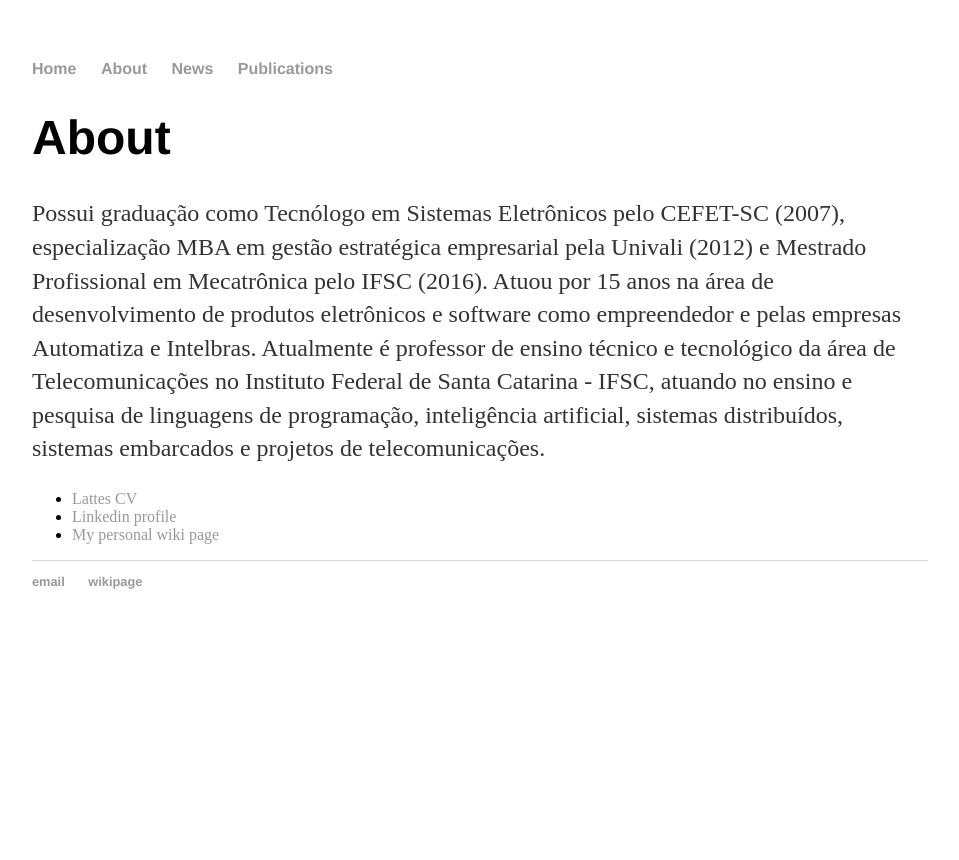
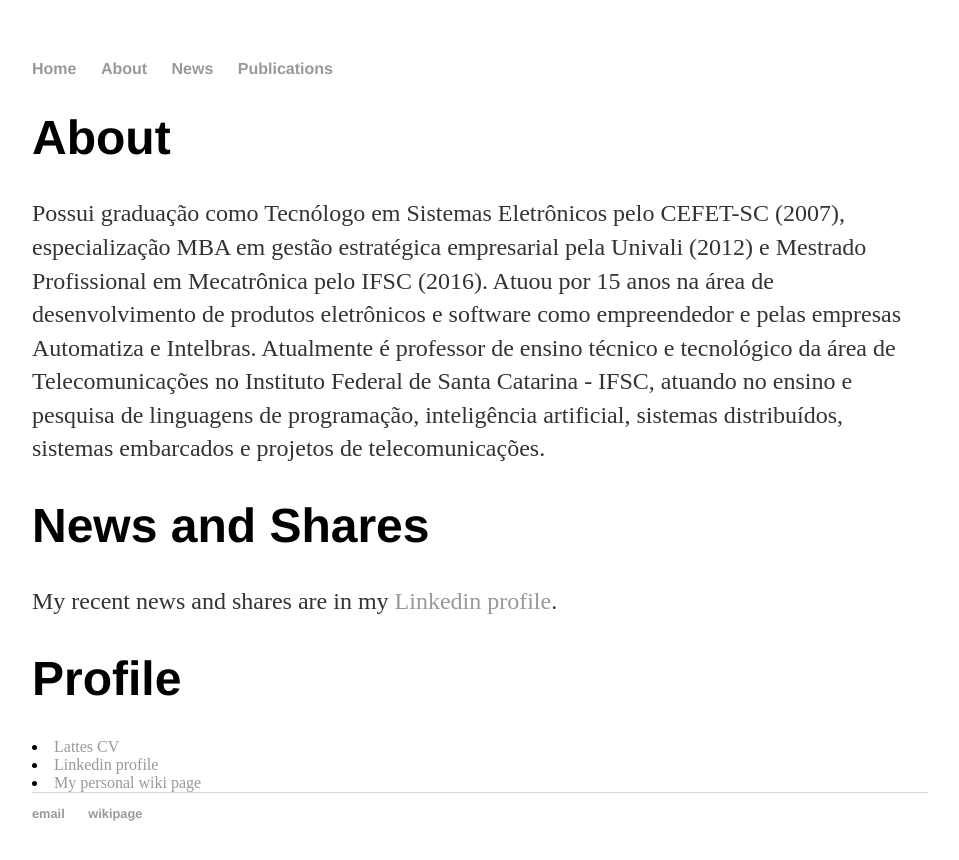
Before and after one commit to cleberjamaral/cleberjamaral.github.io, a Jekyll site: the page built from about/index.html, in a window 1280 px wide. Shown: the top 860 px of the page, without its empty margins (160-1119 px from the left). Built offline with Jekyll 4.4.1, drawn with Linux system fonts in a browser that asks for light colours.

Commit message:
Update index.html

```diff
--- a/about/index.html
+++ b/about/index.html
@@ -6,9 +6,11 @@ title: Cleber Jorge Amaral - about
 	<h1>About</h1>
 	<p>Possui graduação como Tecnólogo em Sistemas Eletrônicos pelo CEFET-SC (2007), especialização MBA em gestão estratégica empresarial pela Univali (2012) e Mestrado Profissional em Mecatrônica pelo IFSC (2016). Atuou por 15 anos na área de desenvolvimento de produtos eletrônicos e software como empreendedor e pelas empresas Automatiza e Intelbras. Atualmente é professor de ensino técnico e tecnológico da área de Telecomunicações no Instituto Federal de Santa Catarina - IFSC, atuando no ensino e pesquisa de linguagens de programação, inteligência artificial, sistemas distribuídos, sistemas embarcados e projetos de telecomunicações.</p>
 
-	<ul class="contacts">
-		<li><a href="http://lattes.cnpq.br/1527306876321584">Lattes CV</a></li>
-		<li><a href="https://br.linkedin.com/in/cleber-jorge-amaral-77827a10">Linkedin profile</a></li>
-		<li><a href="https://wiki.sj.ifsc.edu.br/wiki/index.php/Usu%C3%A1rio:Cleber.amaral">My personal wiki page</a></li>
-	</ul>
+	<h1>News and Shares</h1>
+	<p>My recent news and shares are in my <a href="https://www.linkedin.com/in/cleber-jorge-amaral-77827a10/detail/recent-activity/shares/">Linkedin profile</a>.</p>
+
+	<h1>Profile</h1>
+	<li><a href="http://lattes.cnpq.br/1527306876321584">Lattes CV</a></li>
+	<li><a href="https://br.linkedin.com/in/cleber-jorge-amaral-77827a10">Linkedin profile</a></li>
+	<li><a href="https://wiki.sj.ifsc.edu.br/wiki/index.php/Usu%C3%A1rio:Cleber.amaral">My personal wiki page</a></li>
 </div>
```
